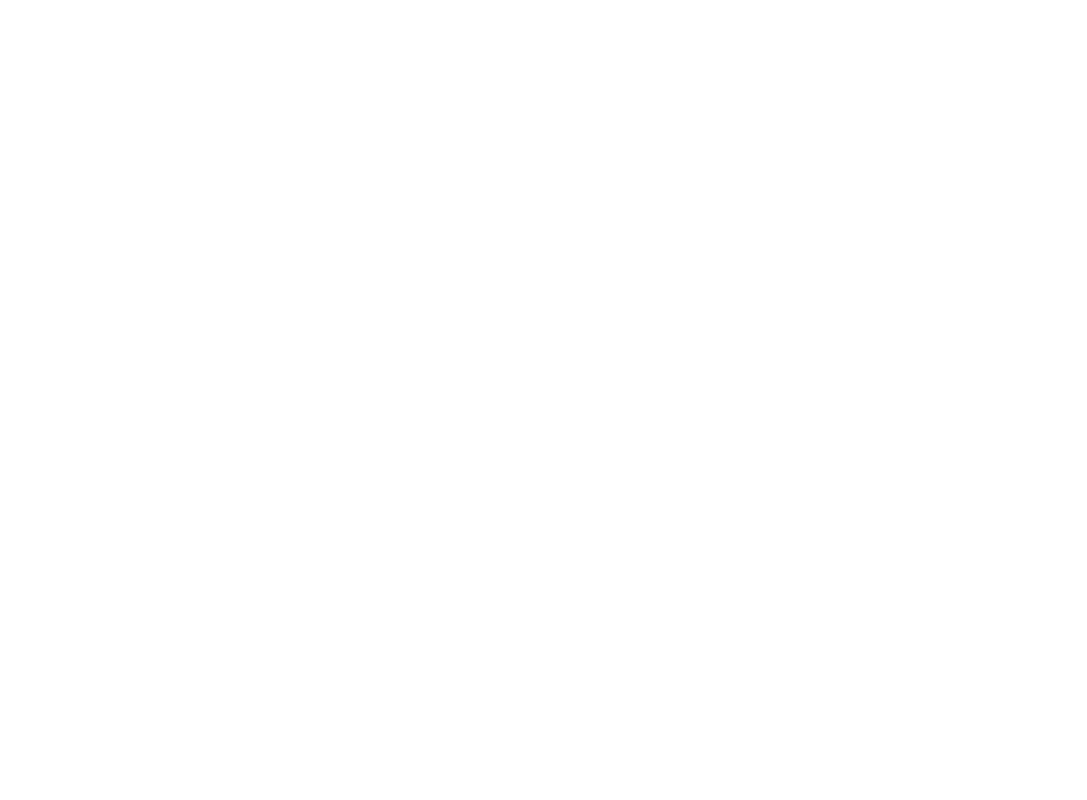
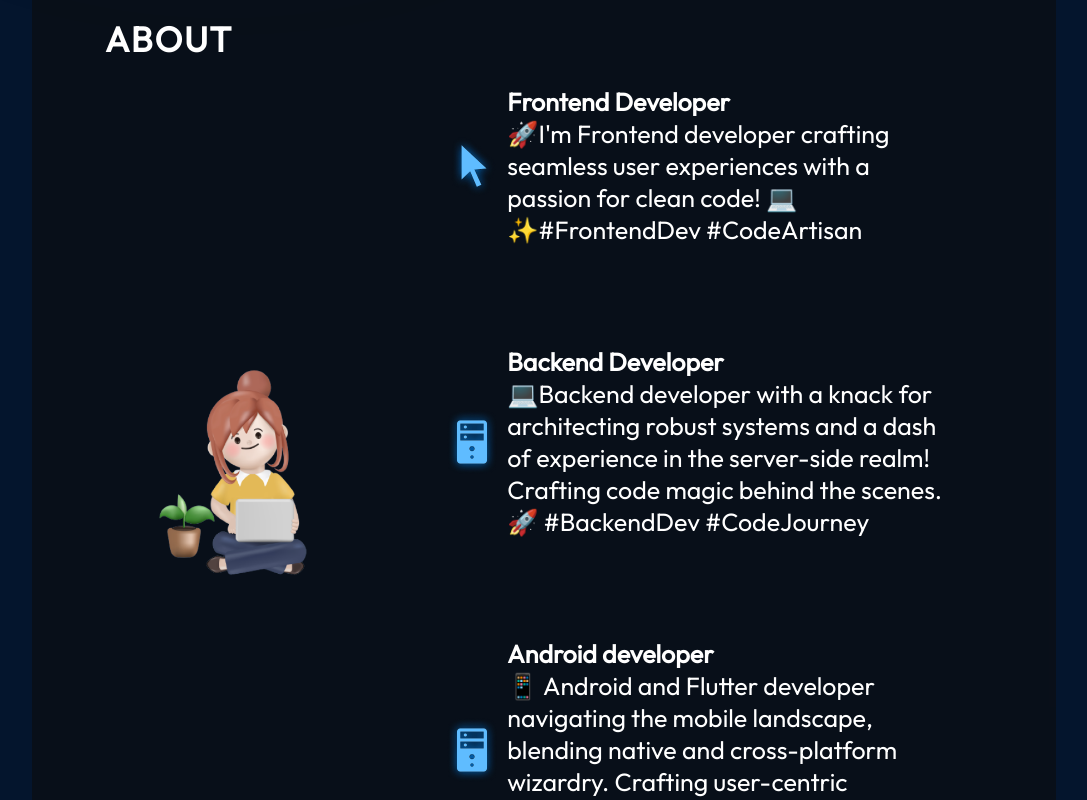
Before and after one commit to ghostgod1/portfolio, a React (Vite) app: page / in a window 1280 px wide. Shown: the part 860-1660 px from the top of the page, without its empty margins (96-1183 px from the left). Before the commit the page ends 800 px from the top, so only its background shows below. Built offline with nearby package versions, Linux system fonts and the light colour scheme.

Commit message:
about section done

```diff
--- a/src/App.jsx
+++ b/src/App.jsx
@@ -1,12 +1,14 @@
 import styles from  "./App.module.css";
 import { Hero } from "./components/Hero/Hero"
 import { Navbar } from "./components/Navbar/Navbar";
+import { About } from "./components/About/About";
 
 function App() {
   return (
   <div className={styles.App}>
     <Navbar />
     <Hero />
+    <About />
   </div>
   );
 }
--- /dev/null
+++ b/src/components/About/About.jsx
@@ -0,0 +1,65 @@
+import React from "react";
+import styles from "./About.module.css"
+import { getImageUrl } from "../../utils";
+
+export const About = () => {
+    return (
+        <section className={styles.container} id="about">
+            <h2 className={styles.title}>About</h2>
+            <div className={styles.content}>
+                <img
+                    src={getImageUrl("about/aboutImage.png")}
+                    alt="Me sitting with a laptop"
+                    className={styles.aboutImage}
+                />
+                <ul className={styles.aboutItems}>
+                    <li className={styles.aboutItem}>
+                        <img
+                            src={getImageUrl("about/cursorIcon.png")}
+                            alt="Cursor Icon"
+                        />
+                        <div className={styles.aboutItemsText}>
+                            <h3>Frontend Developer</h3>
+                            <p>
+                                🚀I'm Frontend developer crafting seamless user
+                                experiences with a passion for clean
+                                code! 💻✨#FrontendDev #CodeArtisan
+                            </p>
+                        </div>
+                    </li>
+                    <li className={styles.aboutItem}>
+                        <img
+                            src={getImageUrl("about/serverIcon.png")}
+                            alt="Server Icon"
+                        />
+                        <div className={styles.aboutItemsText}>
+                            <h3>Backend Developer</h3>
+                            <p>
+                                💻Backend developer with a knack for architecting
+                                robust systems and a dash of experience in the
+                                server-side realm! Crafting code magic behind the
+                                scenes. 🚀 #BackendDev #CodeJourney
+                            </p>
+                        </div>
+                    </li>
+                    <li className={styles.aboutItem}>
+                        <img
+                            src={getImageUrl("about/serverIcon.png")}
+                            alt="Android Icon"
+                        />
+                        <div className={styles.aboutItemsText}>
+                            <h3>Android developer</h3>
+                            <p>
+                            📱 Android and Flutter developer navigating
+                            the mobile landscape, blending native and
+                            cross-platform wizardry. Crafting user-centric
+                            experiences with a touch of code artistry!
+                            🚀 #MobileDev #Flutter
+                            </p>
+                        </div>
+                    </li>
+                </ul>
+            </div>
+        </section>
+    );
+};
--- /dev/null
+++ b/src/components/About/About.module.css
@@ -0,0 +1,87 @@
+@import "../../vars.css";
+
+.container {
+    position: relative;
+    background-color: rgba(12, 12, 12, 0.6);
+    border-radius: 15px;
+    padding: 73px;
+    margin-top: 129px;
+    z-index: 1;
+    margin-left: 10%;
+    margin-right: 10%;
+}
+
+.title {
+    color: var(--color-text);
+    font-size: 35px;
+    font-weight: 700;
+    letter-spacing: 1.75px;
+    text-transform: uppercase;
+}
+
+.content {
+    display: flex;
+    flex-direction: row;
+    align-items: center;
+}
+
+.aboutImage{
+    width: 35%;
+}
+
+.aboutItems {
+    color: var(--color-text);
+    display: flex;
+    flex-direction: column;
+    gap: 50px;
+}
+
+.aboutItem {
+    display: flex;
+    flex-direction: row;
+    align-items: center;
+    border-radius: 20px;
+    list-style: none;
+    padding: 25px;
+    background-image: linear-gradient(90deg, rgba(165, 215, 232, 0.42) 0%, rgba(255, 255,255, 0) 100%);
+    background-size: 0 100%;
+    background-repeat: no-repeat;
+    transition: 0.4s;
+}
+
+.aboutItem:hover {
+    background-size: 100% 100%;
+}
+
+.aboutItem h3 {
+    font-size: 25px;
+    font-weight: 600;
+}
+
+.aboutItem p {
+    font-size: 25px;
+}
+
+@media screen and (max-width: 830px){
+    .container{
+        background-color: transparent;
+        padding-left: 0;
+        padding-right: 0;
+    }
+
+    .content {
+        flex-direction: column;
+    }
+
+    .aboutImage {
+        display: none;
+    }
+
+    .aboutItems {
+        margin-top: 29px;
+    }
+
+    .aboutItem {
+        padding-left: 0;
+    }
+}
--- a/src/index.css
+++ b/src/index.css
@@ -3,5 +3,8 @@
   margin: 0;
   padding: 0;
   font-family: "Outfit", Arial, Helvetica, sans-serif;
+}
 
+html {
+  scroll-behavior: smooth;
 }
```
